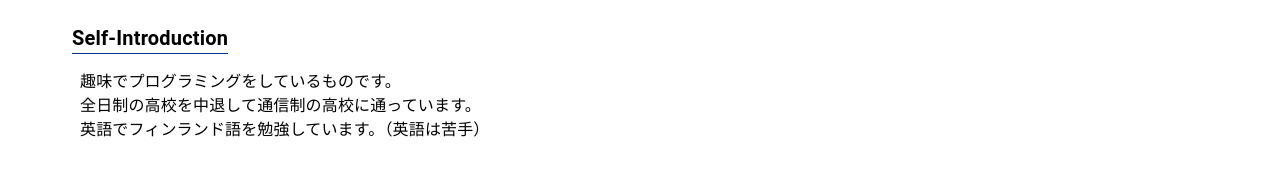
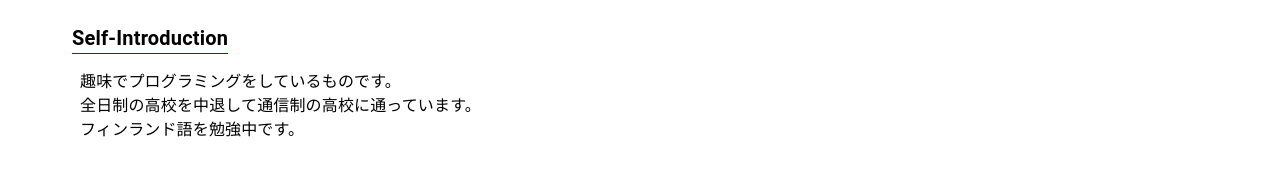
Before and after one commit to Sug1re/my-portfolio, a Next.js app: page /pages/profile in a window 1280 px wide. Shown: the part 399-591 px from the top of the page. Built offline with nearby package versions, Linux system fonts and the light colour scheme; no server answers.

Commit message:
Profileのテキストを変更

```diff
--- a/app/components/Profile/SelfIntroduction.tsx
+++ b/app/components/Profile/SelfIntroduction.tsx
@@ -40,7 +40,7 @@ const MoreProfile = () => {
           <br />
           全日制の高校を中退して通信制の高校に通っています。
           <br />
-          英語でフィンランド語を勉強しています。（英語は苦手）
+          フィンランド語を勉強中です。
         </Typography>
       </MotionBoxWrapper>
     </>
```
